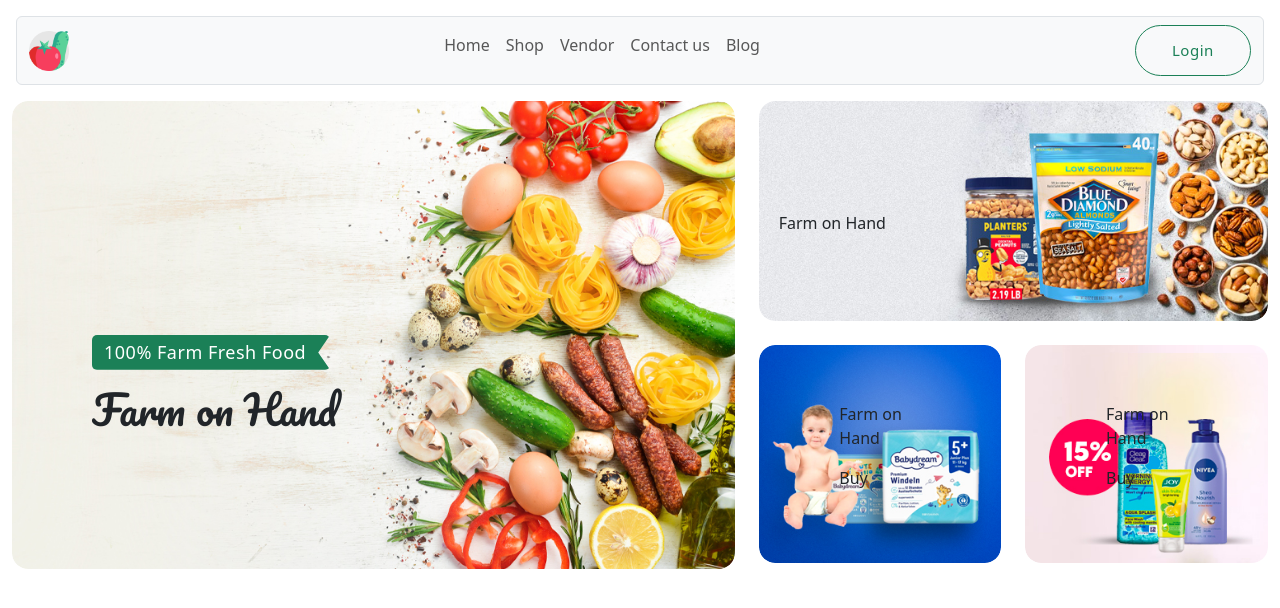
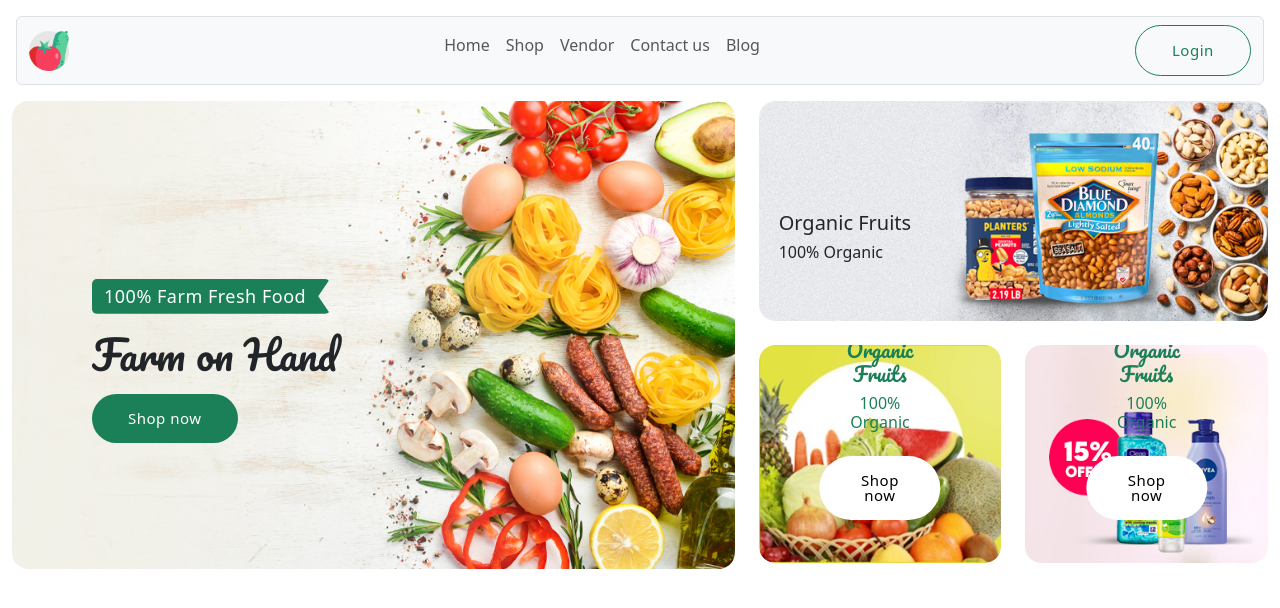
Before and after one commit to haquedot/F, a React (Vite) app: page / in a window 1280 px wide. Shown: the top 608 px of the page. Built offline with nearby package versions, Linux system fonts and the light colour scheme.

Commit message:
added buttons to the card

```diff
--- a/src/App.css
+++ b/src/App.css
@@ -19,5 +19,6 @@
 
 .custom-btn:hover {
   transition: all .21s ease-in-out;
+  color: #fff;
   background-color: #1b8057;
 }
--- a/src/components/CustomNavbar.jsx
+++ b/src/components/CustomNavbar.jsx
@@ -12,7 +12,7 @@
   return (
     <Navbar expand="lg" className="bg-body-tertiary border rounded m-3">
       <Container fluid>
-        <Navbar.Brand href="#"><img src="./public/logo.png" alt="" srcset="" className='logo'/></Navbar.Brand>
+        <Navbar.Brand href="#"><img src="logo.png" alt="" srcSet="" className='logo'/></Navbar.Brand>
         <Navbar.Toggle aria-controls="offcanvasNavbar" />
         <Navbar.Offcanvas
           id="offcanvasNavbar"
@@ -21,7 +21,7 @@
         >
           <Offcanvas.Header closeButton>
             <Offcanvas.Title id="offcanvasNavbarLabel">
-              <img src="./public/logo.png" alt="" srcset=""  className='logo'/>
+              <img src="logo.png" alt="" srcSet=""  className='logo'/>
             </Offcanvas.Title>
           </Offcanvas.Header>
           <Offcanvas.Body>
@@ -34,7 +34,7 @@
 
             </Nav>
 
-              <Button className='custom-btn'>Login</Button>
+              <button className='custom-btn'>Login</button>
           </Offcanvas.Body>
         </Navbar.Offcanvas>
       </Container>
--- a/src/components/HeroSection.jsx
+++ b/src/components/HeroSection.jsx
@@ -1,5 +1,5 @@
 import Container from 'react-bootstrap/Container';
-import { Row, Col, Card } from 'react-bootstrap';
+import { Row, Col, Card, Button } from 'react-bootstrap';
 import "../styles/style-HeroSection.css"
 
 
@@ -10,39 +10,44 @@
                 <Row>
                     <Col lg={7}>
                         <Card className='hero_card mb-4 mb-lg-0'>
-                            <img src="./public/images/hero-1.jpg" alt="" srcset="" className='w-100' />
+                            <img src="images/hero-1.jpg" alt="" srcSet="" className='w-100' />
                             <div className="hero_card_content">
-                                <span>100% Farm Fresh Food</span>
-                                <h1>
+                                <span className='mb-3'>100% Farm Fresh Food</span>
+                                <h1 className='mb-3'>
                                     Farm on Hand
                                 </h1>
+                                <button className='buy_btn_filled'>Shop now</button>
+
                             </div>
                         </Card>
                     </Col>
                     <Col lg={5} className='right_card'>
                         <Card className='hero_card'>
-                            <img src="./public/images/hero-2.jpg" alt="" srcset="" className='w-100' />
+                            <img src="images/hero-2.jpg" alt="" srcSet="" className='w-100' />
                             <div className="hero_card_content_2">
-                                Farm on Hand
+                                <h5>Organic Fruits</h5>
+                                <h6>100% Organic</h6>
                             </div>
                         </Card>
                         <Row>
                             <Col md={6}>
                                 <Card className='hero_card  mb-4 mb-md-0'>
-                                    <img src="./public/images/hero-3.jpg" alt="" srcset="" className='w-100' />
-                                    <div className="hero_card_content_3">
-                                        <p>Farm on Hand</p>
-                                        <p>Buy</p>
+                                    <img src="images/hero-3.jpg" alt="" srcSet="" className='w-100' />
+                                    <div className="hero_card_content_3 text-center">
+                                        <h5>Organic Fruits</h5>
+                                        <h6>100% Organic</h6>
                                     </div>
+                                    <button className='buy_btn'>Shop now</button>
                                 </Card>
                             </Col>
                             <Col md={6}>
                                 <Card className='hero_card'>
-                                    <img src="./public/images/hero-4.jpg" alt="" srcset="" className='w-100' />
-                                    <div className="hero_card_content_3">
-                                        <p>Farm on Hand</p>
-                                        <p>Buy</p>
+                                    <img src="images/hero-4.jpg" alt="" srcSet="" className='w-100' />
+                                    <div className="hero_card_content_3 text-center">
+                                        <h5>Organic Fruits</h5>
+                                        <h6>100% Organic</h6>
                                     </div>
+                                    <button className='buy_btn'>Shop now</button>
                                 </Card>
                             </Col>
                         </Row>
--- a/src/styles/style-HeroSection.css
+++ b/src/styles/style-HeroSection.css
@@ -7,7 +7,7 @@
 
 .hero_card_content {
     position: absolute;
-    top: 50%;
+    top: 38%;
     padding: 0 80px;
 }
 
@@ -25,10 +25,25 @@
     clip-path: polygon(50% 0, 100% 0, 100% 0, 95% 50%, 100% 100%, 100% 100%, 62% 100%, 0 100%, 0 0, 0 0);
 }
 
-.hero_card_content h1{
+.hero_card_content h1 {
     font-family: Pacifico;
 }
-
+.buy_btn_filled{
+    border: none;
+    background-color: #1b8057;
+    color: #fff;
+    font-size: 15px;
+    font-weight: 500;
+    letter-spacing: .5px;
+    border-radius: 50px;
+    display: inline-flex;
+    justify-content: center;
+    align-items: center;
+    padding: 17px 36px;
+    line-height: 1;
+    z-index: 1;
+    overflow: hidden;
+}
 .hero_card_content_2 {
     position: absolute;
     top: 50%;
@@ -37,10 +52,37 @@
 
 .hero_card_content_3 {
     position: absolute;
-    top: 50%;
+    top: 20%;
+    left: 50%;
+    color: #1b8057;
+    transform: translate(-50%, -50%);
+    padding: 0 20px;
+}
+
+.hero_card_content_3 h5 {
+    font-family: Pacifico;
+
+}
+
+.buy_btn {
+    position: absolute;
+    bottom: 5%;
     left: 50%;
     transform: translate(-50%, -50%);
-    padding: 0 20px;
+    border: none;
+    background-color: #fff;
+    /* color: #1b8057; */
+    font-size: 15px;
+    font-weight: 500;
+    letter-spacing: .5px;
+    border-radius: 50px;
+    display: inline-flex;
+    justify-content: center;
+    align-items: center;
+    padding: 17px 36px;
+    line-height: 1;
+    z-index: 1;
+    overflow: hidden
 }
 
 .hero_card img {
@@ -60,3 +102,11 @@
     flex-direction: column;
     gap: 24px 24px;
 }
+
+
+@media (max-width: 572px) {
+    .hero_card_content {
+        top: 22%;
+        padding: 0px 25px;
+    }
+}
```
Also changed, not shown: public/images/hero-3.jpg.
